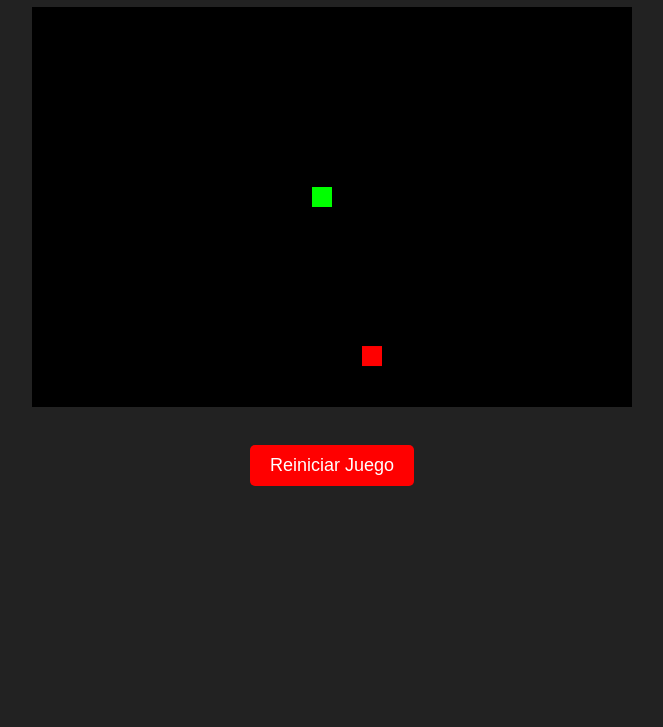
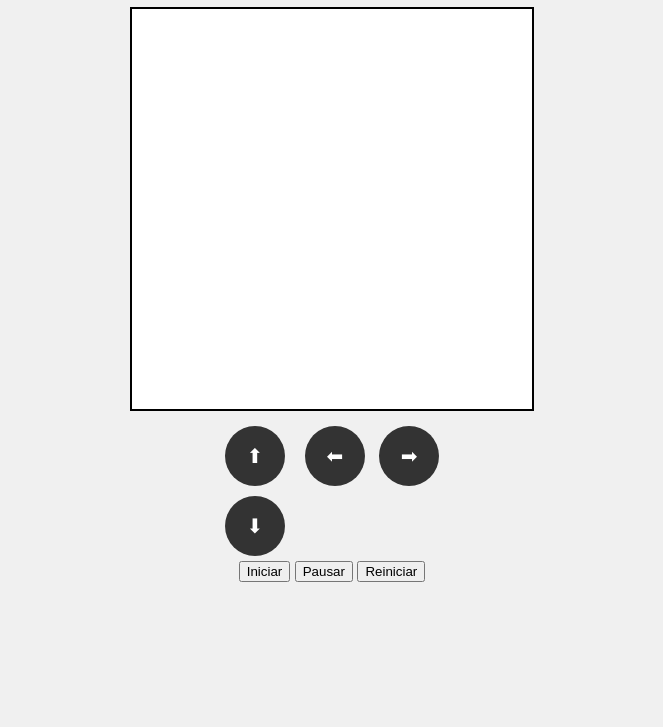
Before and after one commit to Osvq/OSVA, a plain HTML site: page destino.html in a window 1280 px wide. Shown: the part 73-800 px from the top of the page, without its empty margins (308-971 px from the left). Drawn offline with Linux system fonts and the light colour scheme.

Commit message:
Add files via upload
Signed-off-by: Osvq <osva4012@gmail.com>

```diff
--- a/destino.html
+++ b/destino.html
@@ -3,126 +3,185 @@
 <head>
     <meta charset="UTF-8">
     <meta name="viewport" content="width=device-width, initial-scale=1.0">
-    <title>Juego - Esquiva los obstáculos</title>
+    <title>Juego de Esquivar Obstáculos</title>
     <style>
         body {
+            font-family: Arial, sans-serif;
             text-align: center;
-            background-color: #222;
-            color: white;
-            font-family: Arial, sans-serif;
             margin: 0;
+            padding: 0;
+            background-color: #f0f0f0;
         }
 
         canvas {
-            background: black;
+            background-color: white;
+            border: 2px solid black;
             display: block;
             margin: auto;
         }
 
-        #boton-reiniciar {
-            margin-top: 20px;
-            padding: 10px 20px;
-            font-size: 18px;
-            cursor: pointer;
-            border: none;
-            background: red;
-            color: white;
-            border-radius: 5px;
+        .controls {
+            display: flex;
+            justify-content: center;
+            margin-top: 10px;
         }
 
-        #boton-reiniciar:hover {
-            background: darkred;
+        .controls button {
+            width: 60px;
+            height: 60px;
+            font-size: 20px;
+            margin: 5px;
+            border-radius: 50%;
+            border: none;
+            background-color: #333;
+            color: white;
+            cursor: pointer;
         }
+
+        .controls button:active {
+            background-color: #555;
+        }
+
+        .vertical-controls {
+            display: flex;
+            flex-direction: column;
+            align-items: center;
+            margin-right: 10px;
+        }
+
     </style>
 </head>
 <body>
 
-    <h1>¡Esquiva los obstáculos!</h1>
-    <canvas id="juego" width="600" height="400"></canvas>
-    <br>
-    <button id="boton-reiniciar">Reiniciar Juego</button>
+    <h1>Juego de Esquivar Obstáculos</h1>
+    <canvas id="gameCanvas" width="400" height="400"></canvas>
+
+    <div class="controls">
+        <div class="vertical-controls">
+            <button id="up">⬆</button>
+            <button id="down">⬇</button>
+        </div>
+        <div>
+            <button id="left">⬅</button>
+            <button id="right">➡</button>
+        </div>
+    </div>
+
+    <button onclick="startGame()">Iniciar</button>
+    <button onclick="pauseGame()">Pausar</button>
+    <button onclick="resetGame()">Reiniciar</button>
 
     <script>
-        const canvas = document.getElementById("juego");
+        const canvas = document.getElementById("gameCanvas");
         const ctx = canvas.getContext("2d");
 
-        let jugador = { x: 280, y: 180, size: 20, speed: 5 };
-        let obstaculos = [];
-        let juegoActivo = true;
+        let player = { x: 180, y: 180, size: 20, speed: 5 };
+        let obstacles = [];
+        let gameInterval;
+        let obstacleSpeed = 2;
+        let obstacleInterval = 2000;
+        let isRunning = false;
 
-        // Generar obstáculos en direcciones aleatorias
-        function crearObstaculo() {
-            let lado = Math.floor(Math.random() * 4); // 0: arriba, 1: abajo, 2: izquierda, 3: derecha
-            let x, y, dx, dy, velocidad = 9;
-
-            if (lado === 0) { x = Math.random() * canvas.width; y = 0; dx = (Math.random() - 0.5) * 2; dy = velocidad; }
-            else if (lado === 1) { x = Math.random() * canvas.width; y = canvas.height; dx = (Math.random() - 0.5) * 2; dy = -velocidad; }
-            else if (lado === 2) { x = 0; y = Math.random() * canvas.height; dx = velocidad; dy = (Math.random() - 0.5) * 2; }
-            else { x = canvas.width; y = Math.random() * canvas.height; dx = -velocidad; dy = (Math.random() - 0.5) * 2; }
-
-            obstaculos.push({ x, y, size: 20, dx, dy });
+        function drawPlayer() {
+            ctx.fillStyle = "blue";
+            ctx.fillRect(player.x, player.y, player.size, player.size);
         }
 
-        // Controles de movimiento
-        let teclas = {};
-        window.addEventListener("keydown", (e) => teclas[e.key] = true);
-        window.addEventListener("keyup", (e) => teclas[e.key] = false);
-
-        function moverJugador() {
-            if (teclas["ArrowUp"] && jugador.y > 0) jugador.y -= jugador.speed;
-            if (teclas["ArrowDown"] && jugador.y < canvas.height - jugador.size) jugador.y += jugador.speed;
-            if (teclas["ArrowLeft"] && jugador.x > 0) jugador.x -= jugador.speed;
-            if (teclas["ArrowRight"] && jugador.x < canvas.width - jugador.size) jugador.x += jugador.speed;
+        function drawObstacles() {
+            ctx.fillStyle = "red";
+            obstacles.forEach(obstacle => {
+                ctx.fillRect(obstacle.x, obstacle.y, obstacle.size, obstacle.size);
+            });
         }
 
-        function actualizarJuego() {
-            if (!juegoActivo) return;
-
-            ctx.clearRect(0, 0, canvas.width, canvas.height);
-
-            // Dibujar jugador
-            ctx.fillStyle = "lime";
-            ctx.fillRect(jugador.x, jugador.y, jugador.size, jugador.size);
-
-            // Mover y dibujar obstáculos
-            ctx.fillStyle = "red";
-            obstaculos.forEach((obs, index) => {
-                obs.x += obs.dx;
-                obs.y += obs.dy;
-
-                // Si el obstáculo se sale de la pantalla, lo eliminamos
-                if (obs.x < -obs.size || obs.x > canvas.width + obs.size || obs.y < -obs.size || obs.y > canvas.height + obs.size) {
-                    obstaculos.splice(index, 1);
-                }
-
-                ctx.fillRect(obs.x, obs.y, obs.size, obs.size);
-
-                // Colisión con el jugador
-                if (obs.x < jugador.x + jugador.size &&
-                    obs.x + obs.size > jugador.x &&
-                    obs.y < jugador.y + jugador.size &&
-                    obs.y + obs.size > jugador.y) {
-                    juegoActivo = false;
-                    alert("¡Perdiste! Intenta de nuevo.");
-                }
+        function updateObstacles() {
+            obstacles.forEach(obstacle => {
+                obstacle.x += obstacle.speedX;
+                obstacle.y += obstacle.speedY;
             });
 
-            moverJugador();
-            requestAnimationFrame(actualizarJuego);
+            obstacles = obstacles.filter(obstacle =>
+                obstacle.x >= -20 && obstacle.x <= canvas.width + 20 &&
+                obstacle.y >= -20 && obstacle.y <= canvas.height + 20
+            );
         }
 
-        // Crear obstáculos cada 1.5 segundos
-        setInterval(() => { if (juegoActivo) crearObstaculo(); }, 1500);
+        function checkCollisions() {
+            for (let obstacle of obstacles) {
+                if (
+                    player.x < obstacle.x + obstacle.size &&
+                    player.x + player.size > obstacle.x &&
+                    player.y < obstacle.y + obstacle.size &&
+                    player.y + player.size > obstacle.y
+                ) {
+                    alert("¡Perdiste! Reinicia el juego.");
+                    resetGame();
+                    return;
+                }
+            }
+        }
 
-        // Botón de reinicio
-        document.getElementById("boton-reiniciar").addEventListener("click", () => {
-            jugador = { x: 280, y: 180, size: 20, speed: 5 };
-            obstaculos = [];
-            juegoActivo = true;
-            actualizarJuego();
+        function gameLoop() {
+            ctx.clearRect(0, 0, canvas.width, canvas.height);
+            drawPlayer();
+            drawObstacles();
+            updateObstacles();
+            checkCollisions();
+        }
+
+        function startGame() {
+            if (!isRunning) {
+                isRunning = true;
+                gameInterval = setInterval(gameLoop, 30);
+                setInterval(spawnObstacle, obstacleInterval);
+                setInterval(() => {
+                    obstacleSpeed += 0.5;
+                    if (obstacleInterval > 500) obstacleInterval -= 200;
+                }, 10000);
+            }
+        }
+
+        function pauseGame() {
+            clearInterval(gameInterval);
+            isRunning = false;
+        }
+
+        function resetGame() {
+            clearInterval(gameInterval);
+            obstacles = [];
+            player.x = 180;
+            player.y = 180;
+            obstacleSpeed = 2;
+            isRunning = false;
+        }
+
+        function spawnObstacle() {
+            const size = 20;
+            let x, y, speedX, speedY;
+
+            const side = Math.floor(Math.random() * 4);
+            if (side === 0) { x = Math.random() * canvas.width; y = -size; speedX = 0; speedY = obstacleSpeed; }
+            else if (side === 1) { x = Math.random() * canvas.width; y = canvas.height; speedX = 0; speedY = -obstacleSpeed; }
+            else if (side === 2) { x = -size; y = Math.random() * canvas.height; speedX = obstacleSpeed; speedY = 0; }
+            else { x = canvas.width; y = Math.random() * canvas.height; speedX = -obstacleSpeed; speedY = 0; }
+
+            obstacles.push({ x, y, size, speedX, speedY });
+        }
+
+        // *Controles de teclado*
+        document.addEventListener("keydown", (e) => {
+            if (e.key === "ArrowUp" && player.y > 0) player.y -= player.speed;
+            if (e.key === "ArrowDown" && player.y < canvas.height - player.size) player.y += player.speed;
+            if (e.key === "ArrowLeft" && player.x > 0) player.x -= player.speed;
+            if (e.key === "ArrowRight" && player.x < canvas.width - player.size) player.x += player.speed;
         });
 
-        actualizarJuego();
+        // *Controles táctiles (celular)*
+        document.getElementById("up").addEventListener("touchstart", () => { if (player.y > 0) player.y -= player.speed; });
+        document.getElementById("down").addEventListener("touchstart", () => { if (player.y < canvas.height - player.size) player.y += player.speed; });
+        document.getElementById("left").addEventListener("touchstart", () => { if (player.x > 0) player.x -= player.speed; });
+        document.getElementById("right").addEventListener("touchstart", () => { if (player.x < canvas.width - player.size) player.x += player.speed; });
+
     </script>
 
 </body>
```
